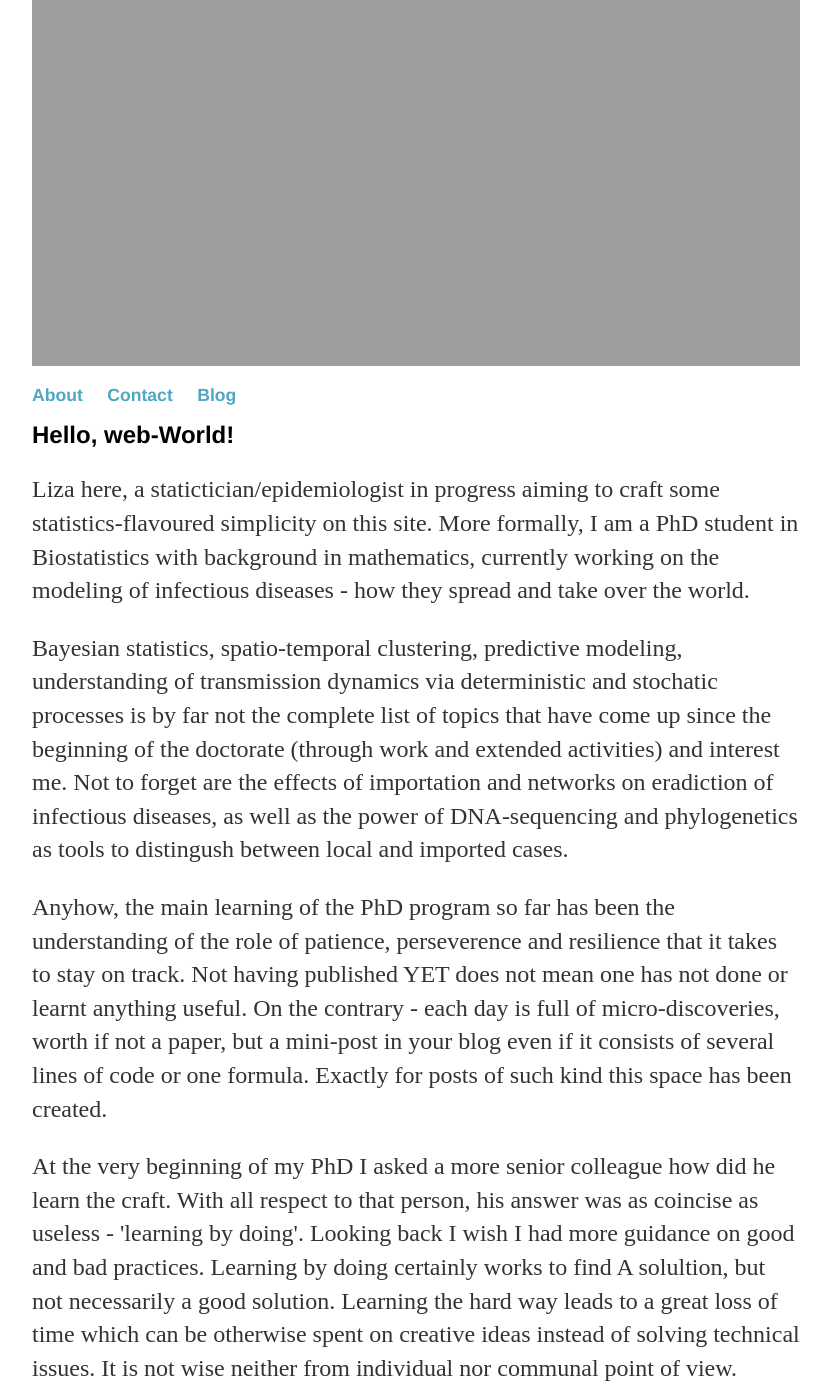
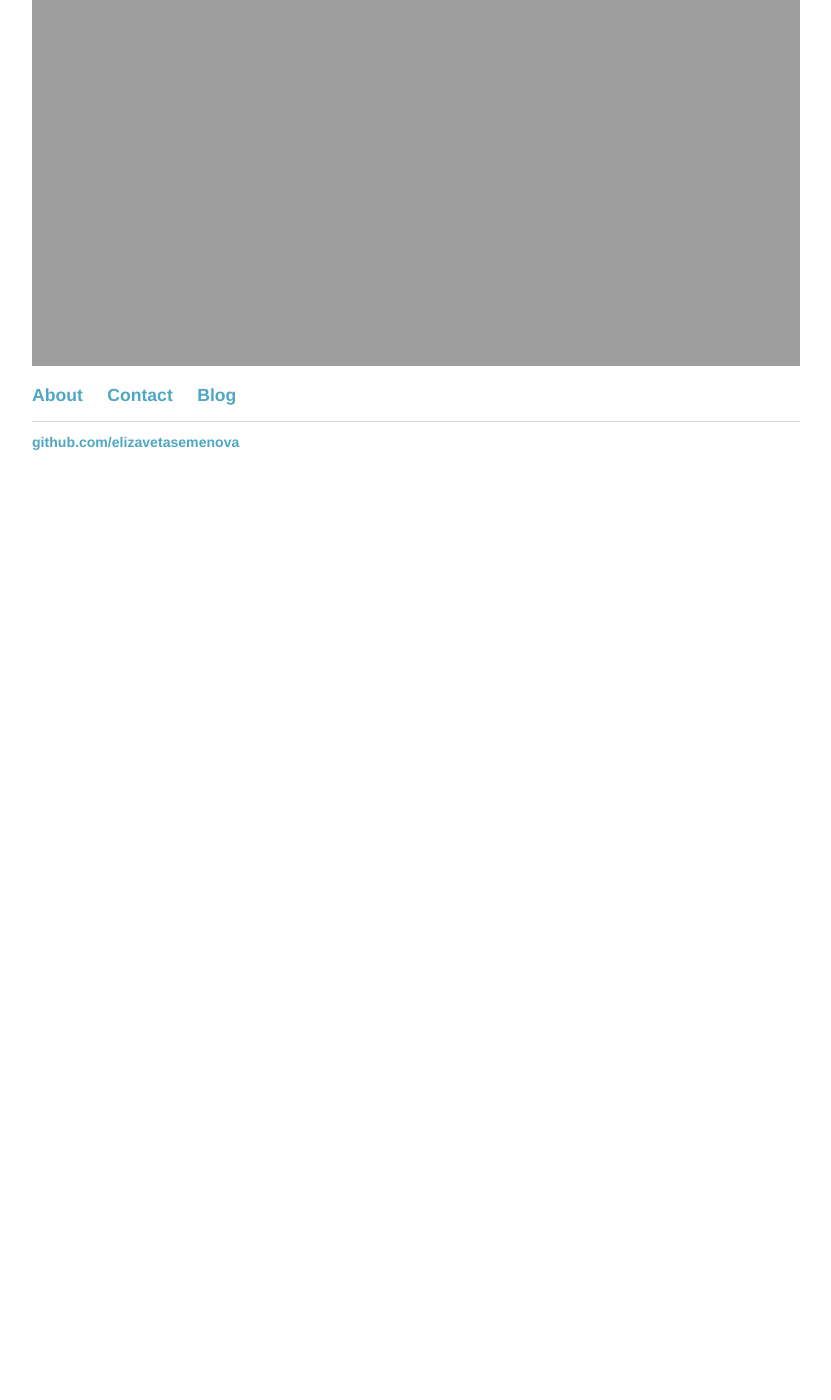
Before and after one commit to elizavetasemenova/elizavetasemenova.github.io, a Jekyll site: the page built from index.html, in a window 1280 px wide and 1400 px high, scrolled down 270 px. Shown: the whole window, without its empty margins (224-1055 px from the left). Built offline with Jekyll 4.4.1, drawn with Linux system fonts in a browser that asks for light colours; after the commit the page ends 900 px from its top, so only the background shows below that; some of the changed text lies outside the part shown.

Commit message:
Update index.html

```diff
--- a/index.html
+++ b/index.html
@@ -3,41 +3,5 @@ layout: default
 title: Liza Semenova, statistician in progress
 ---
 <div class="blurb">
-	<h1>Hello, web-World! </h1>
-	<p>     Liza here, a statictician/epidemiologist in progress aiming to craft some statistics-flavoured simplicity on this site.
-		More formally, I am a PhD student in Biostatistics with background in mathematics, currently working on the
-		modeling of infectious diseases - how they spread and take over the world.
-	</p>
-
-	<p>	Bayesian statistics, spatio-temporal clustering, predictive modeling,
-		understanding of transmission dynamics via deterministic and stochatic processes
-		is by far not the complete list of topics that have come up since the beginning of the doctorate
-		(through work and extended activities) and interest me. Not to forget are the effects of importation and networks on eradiction of
-		infectious diseases, as well as the power of DNA-sequencing and phylogenetics as tools to distingush between local
-		and imported cases.
-	</p>
-
-
-	<p>Anyhow, the main learning of the PhD program so far has been the understanding of the role of patience,
-		perseverence and resilience that it takes to stay on track. Not having published YET
-		does not mean one has not done or learnt anything useful. On the contrary - each day is full of micro-discoveries,
-		worth if not a paper, but a mini-post in your blog even if it consists of several lines of code or one formula. Exactly
-		for posts of such kind this space has been created.
-
-    <p>At the very beginning of my PhD I asked a more senior colleague how did he learn the craft. With all respect to that person,
-	       his answer was as coincise as useless
-		- 'learning by doing'. Looking back I wish I had more guidance on good and bad practices. Learning by doing
-		certainly works to find A solultion, but not necessarily a good solution. Learning the hard way leads to a great loss
-		of time which can be otherwise spent on creative ideas instead of solving technical issues. It is not wise neither from
-	        individual nor communal point of view.
-
-
-        <p>Having said that, <i>the concept of this site is straightforward - getting simple and neat examples from statistics
-		and related computational strategies posted;</i> creating standardized workflows for the use of my epidemiology/biology
-		friends sometimes stopping by to chat about their analysis objectives.
-	        In a word, this is my PhD-period sketchbook.</p>
-
-	 <p>Hope to start filling this page with more content soon. Feel free to browse away, there are already a couple of posts awaiting
-		 in the <a href="/blog">Blog</a>! </p>
 
 </div><!-- /.blurb -->
```
